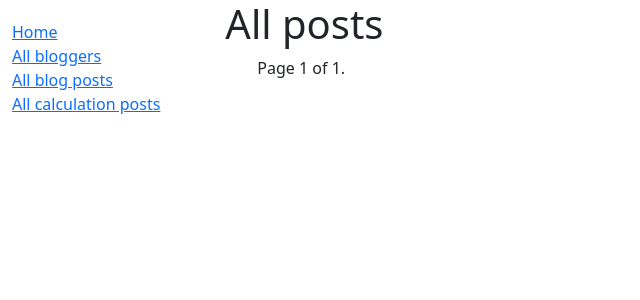
After one commit to Tren-123/pet_project_1, a Django app: page /index/posts/ in a window 1280 px wide. The commit adds this page. Shown: the top 300 px of the page, without its empty margins (0-640 px from the left). Run offline with Django 4.2, Linux system fonts and the light colour scheme; data that the repository does not hold is empty; parts of the project's set-up code (start-up, migrations or seed data) failed here and were passed over.

Commit message:
Added new views for blog posts list and blogger detail (this one unfineshed). Added link in generic template to blog posts list

```diff
--- a/blogcalc/blog/templates/base_generic.html
+++ b/blogcalc/blog/templates/base_generic.html
@@ -17,7 +17,7 @@
         <ul class="sidebar-nav">
           <li><a href="{% url 'index' %}">Home</a></li>
           <li><a href="{% url 'bloggers' %}">All bloggers</a></li>
-          <li><a href="">All blog posts</a></li>
+          <li><a href="{% url 'posts' %}">All blog posts</a></li>
           <li><a href="">All calculation posts</a></li>
         </ul>
      {% endblock %}
--- /dev/null
+++ b/blogcalc/blog/templates/blog_post_list.html
@@ -0,0 +1,24 @@
+{% extends "base_generic.html" %}
+
+{% block content %}
+  <h1>All posts</h1>
+  <ul>
+    {% for post in object_list %}
+    <li>{{ post.title }}, {{ post.date_of_origin }}, ({{ post.blogger }}) </li>
+    {% endfor %}
+    <div class="pagination">
+      <span class="step-links">
+          {% if page_obj.has_previous %}
+              <a href="?page={{ page_obj.previous_page_number }}">previous</a>
+          {% endif %}
+
+          <span class="current">
+              Page {{ page_obj.number }} of {{ page_obj.paginator.num_pages }}.
+          </span>
+
+          {% if page_obj.has_next %}
+              <a href="?page={{ page_obj.next_page_number }}">next</a>
+          {% endif %}
+      </span>
+  </div>
+{% endblock %}
--- a/blogcalc/blog/urls.py
+++ b/blogcalc/blog/urls.py
@@ -5,4 +5,6 @@ from . import views
 urlpatterns = [
     path("", views.index, name="index"),
     path("bloggers/", views.BloggerListView.as_view(), name="bloggers"),
+    path("posts/", views.Blog_postListView.as_view(), name="posts"),
+    path("blogger/<int:pk>", views.BloggerDetailView.as_view(), name="blogger"),
     ]
--- a/blogcalc/blog/views.py
+++ b/blogcalc/blog/views.py
@@ -1,22 +1,23 @@
 from django.shortcuts import render
 from .blog_services import get_query_with_new_n_bloggers, \
                          get_query_with_new_n_blog_posts, \
-                         get_query_for_all_bloggers
+                         get_query_for_all_bloggers, \
+                         get_query_for_all_posts, \
+                         get_extra_context_for_blogger_info
 from django.views import generic
 from django.contrib.auth.models import User
+from .models import Blog_post
 
 
 def index(request):
     """View functions of index page of site"""
-    last_n_blogger = get_query_with_new_n_bloggers(5)
-    last_n_blog_posts = get_query_with_new_n_blog_posts(5)
+    last_n_blogger = get_query_with_new_n_bloggers(n=5)
+    last_n_blog_posts = get_query_with_new_n_blog_posts(n=5)
 
     context = {
         'last_n_blogger': last_n_blogger,
         'last_n_blog_posts': last_n_blog_posts,
     }
-
-    # Render the HTML template index.html with the data in the context variable
     return render(request, 'index.html', context=context)
 
 class BloggerListView(generic.ListView):
@@ -24,3 +25,14 @@ class BloggerListView(generic.ListView):
     template_name = "bloggers_list.html"
     queryset = get_query_for_all_bloggers()
     paginate_by = 10
+
+class Blog_postListView(generic.ListView):
+    model = Blog_post
+    template_name = "blog_post_list.html"
+    queryset = get_query_for_all_posts()
+    paginate_by = 10
+
+class BloggerDetailView(generic.DetailView):
+    model = User
+    # don't work: extra_context = get_extra_context_for_blogger_info(self.kwargs["pk"])
+    template_name = "blogger_detail_view.html"
```
Also changed, not shown: blogcalc/blog/blog_services.py (+10 -2 lines), blogcalc/blog/templates/blogger_detail_view.html (added, +7 -0 lines).
